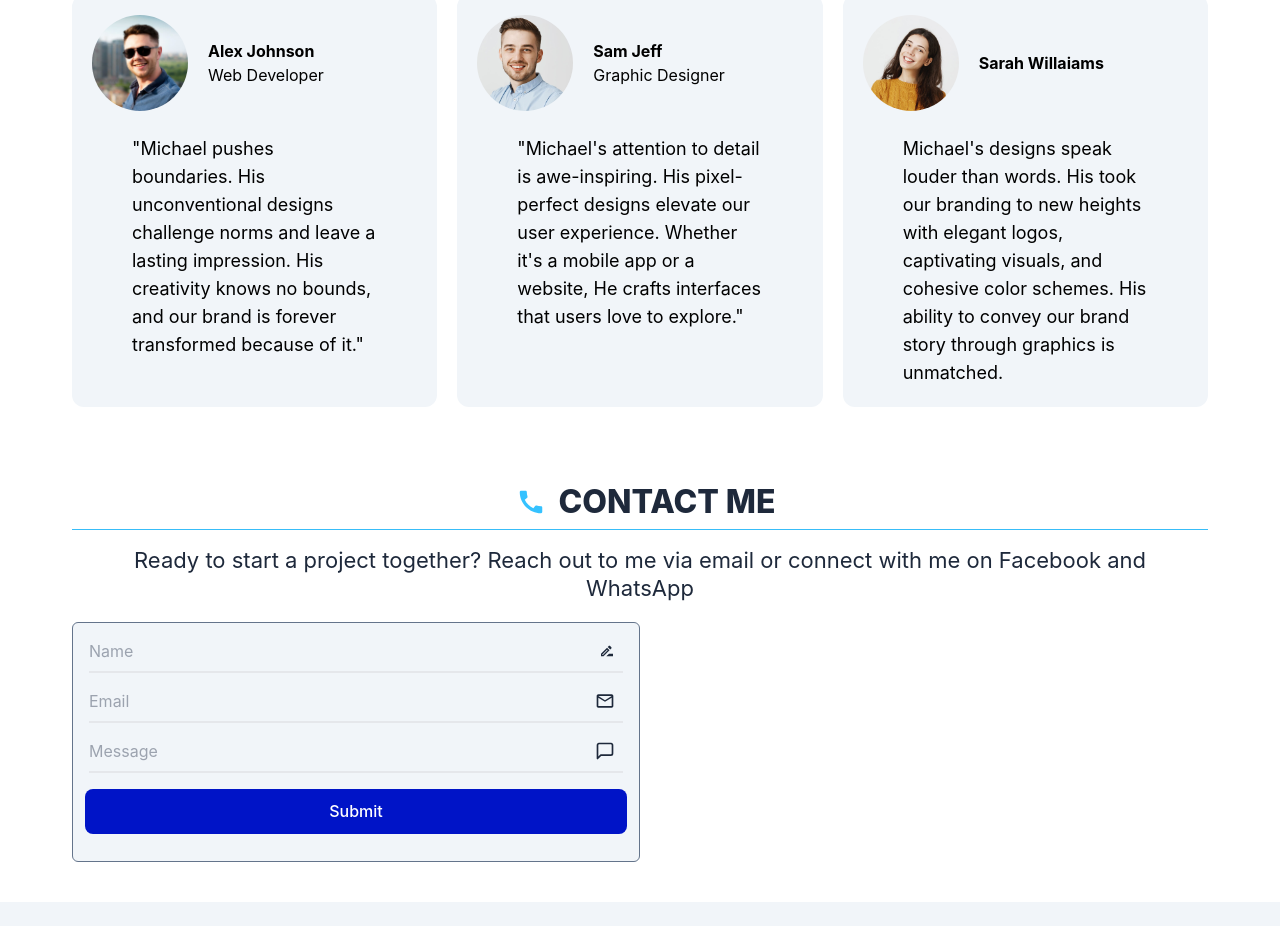
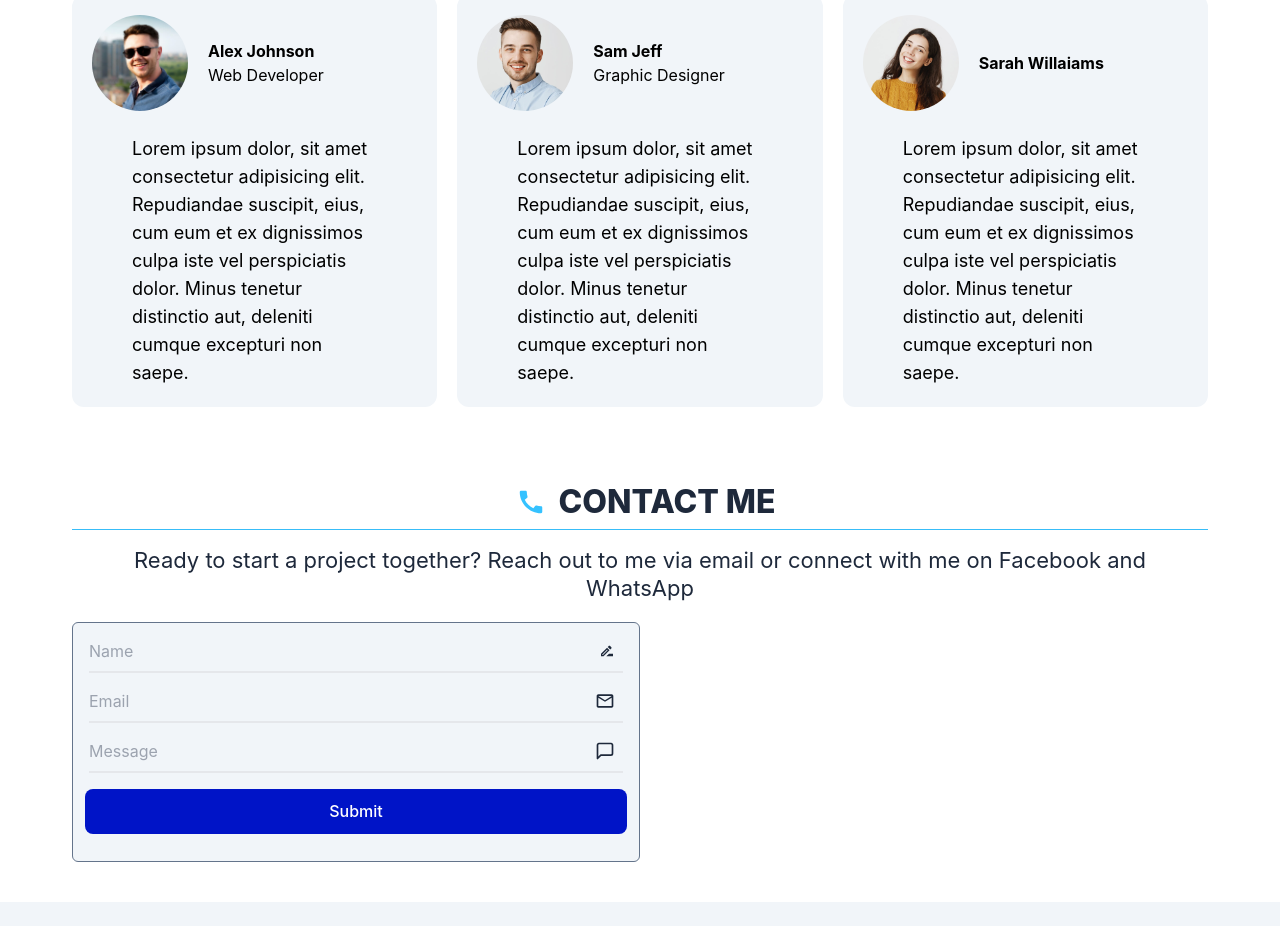
Before and after one commit to michaeltom1/myWebpage, a React (Vite) app: page /home in a window 1280 px wide. Shown: the part 3068-3994 px from the top of the page. Built offline with nearby package versions, Linux system fonts and the light colour scheme.

Commit message:
testimonials

```diff
--- a/src/Components/Testimonials.jsx
+++ b/src/Components/Testimonials.jsx
@@ -45,10 +45,12 @@ function Testimonials() {
             <div className="pt-6">
               <blockquote>
                 <p className="text-lg px-10 ">
-                  &quot;Michael pushes boundaries. His unconventional designs
+                  {/* &quot;Michael pushes boundaries. His unconventional designs
                   challenge norms and leave a lasting impression. His creativity
                   knows no bounds, and our brand is forever transformed because
-                  of it.&quot;
+                  of it.&quot; */}
+                  Lorem ipsum dolor, sit amet consectetur adipisicing elit. Repudiandae suscipit, eius, cum eum et ex dignissimos culpa iste vel perspiciatis dolor. Minus tenetur distinctio aut, deleniti cumque excepturi non saepe.
+
                 </p>
               </blockquote>
             </div>
@@ -72,10 +74,11 @@ function Testimonials() {
             <div className="pt-6">
               <blockquote>
                 <p className="text-lg px-10 ">
-                  &quot;Michael&#39;s attention to detail is awe-inspiring. His
+                  {/* &quot;Michael&#39;s attention to detail is awe-inspiring. His
                   pixel-perfect designs elevate our user experience. Whether
                   it&#39;s a mobile app or a website, He crafts interfaces that
-                  users love to explore.&quot;
+                  users love to explore.&quot; */}
+                  Lorem ipsum dolor, sit amet consectetur adipisicing elit. Repudiandae suscipit, eius, cum eum et ex dignissimos culpa iste vel perspiciatis dolor. Minus tenetur distinctio aut, deleniti cumque excepturi non saepe.
                 </p>
               </blockquote>
             </div>
@@ -100,10 +103,11 @@ function Testimonials() {
             <div className="pt-6">
               <blockquote>
                 <p className="text-lg px-10 ">
-                  Michael&#39;s designs speak louder than words. His took our
+                  {/* Michael&#39;s designs speak louder than words. His took our
                   branding to new heights with elegant logos, captivating
                   visuals, and cohesive color schemes. His ability to convey our
-                  brand story through graphics is unmatched.
+                  brand story through graphics is unmatched. */}
+                  Lorem ipsum dolor, sit amet consectetur adipisicing elit. Repudiandae suscipit, eius, cum eum et ex dignissimos culpa iste vel perspiciatis dolor. Minus tenetur distinctio aut, deleniti cumque excepturi non saepe.
                 </p>
               </blockquote>
             </div>
```
